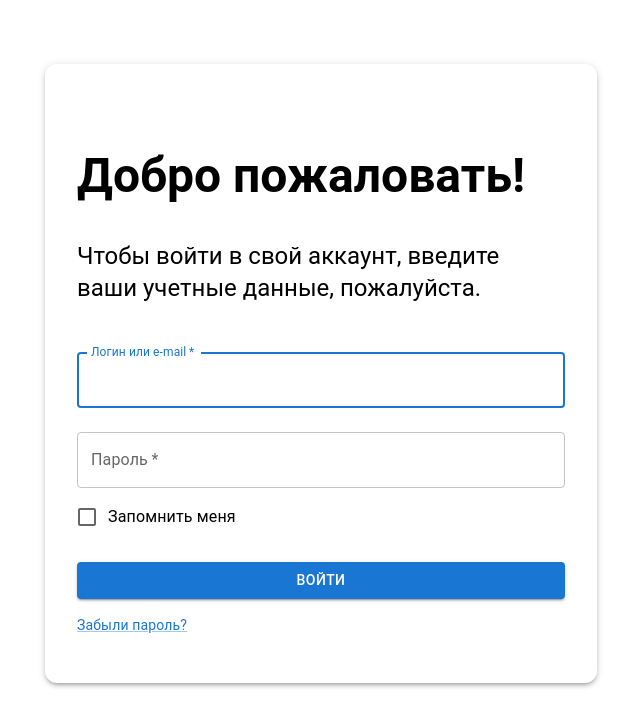
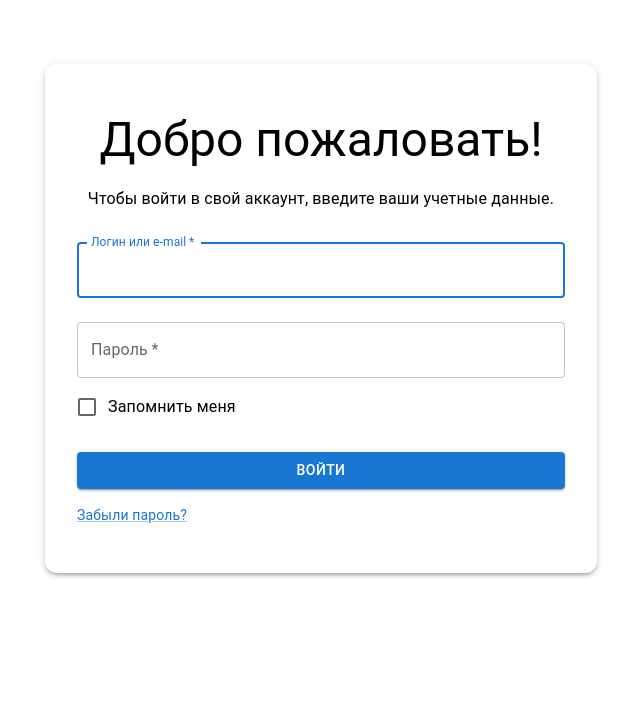
Before and after one commit to 12AnastaSia21/spa-server, a React (Vite) app: page / in a window 1280 px wide. Shown: the top 726 px of the page, without its empty margins (319-959 px from the left). Built offline with nearby package versions, Linux system fonts and the light colour scheme.

Commit message:
React Router, Changing the SignIn

```diff
--- a/package.json
+++ b/package.json
@@ -14,7 +14,8 @@
     "@emotion/styled": "^11.13.0",
     "@mui/material": "^5.16.6",
     "react": "^18.3.1",
-    "react-dom": "^18.3.1"
+    "react-dom": "^18.3.1",
+    "react-router-dom": "^6.25.1"
   },
   "devDependencies": {
     "@types/react": "^18.3.3",
--- a/src/SignIn.tsx
+++ b/src/SignIn.tsx
@@ -33,9 +33,11 @@ export default function SignIn() {
             alignItems: "center",
           }}
         >
-          <Typography component="h1" variant="h5">
-            <h1>Добро пожаловать!</h1>
-            <p>Чтобы войти в свой аккаунт, введите ваши учетные данные, пожалуйста.</p>
+          <Typography variant="h3" gutterBottom>
+            Добро пожаловать!
+          </Typography>
+          <Typography variant="subtitle1" gutterBottom>
+            Чтобы войти в свой аккаунт, введите ваши учетные данные.
           </Typography>
           <Box component="form" onSubmit={handleSubmit} noValidate sx={{ mt: 1 }}>
             <TextField
@@ -82,12 +84,3 @@ export default function SignIn() {
       </Container>
     );
   }
-
-/*function Authorization() {
-return {
-
-}
-
-}
-
-export default Authorization;*/
```
Also changed, not shown: 1 other file (tests, documents, lock files or other folders).
